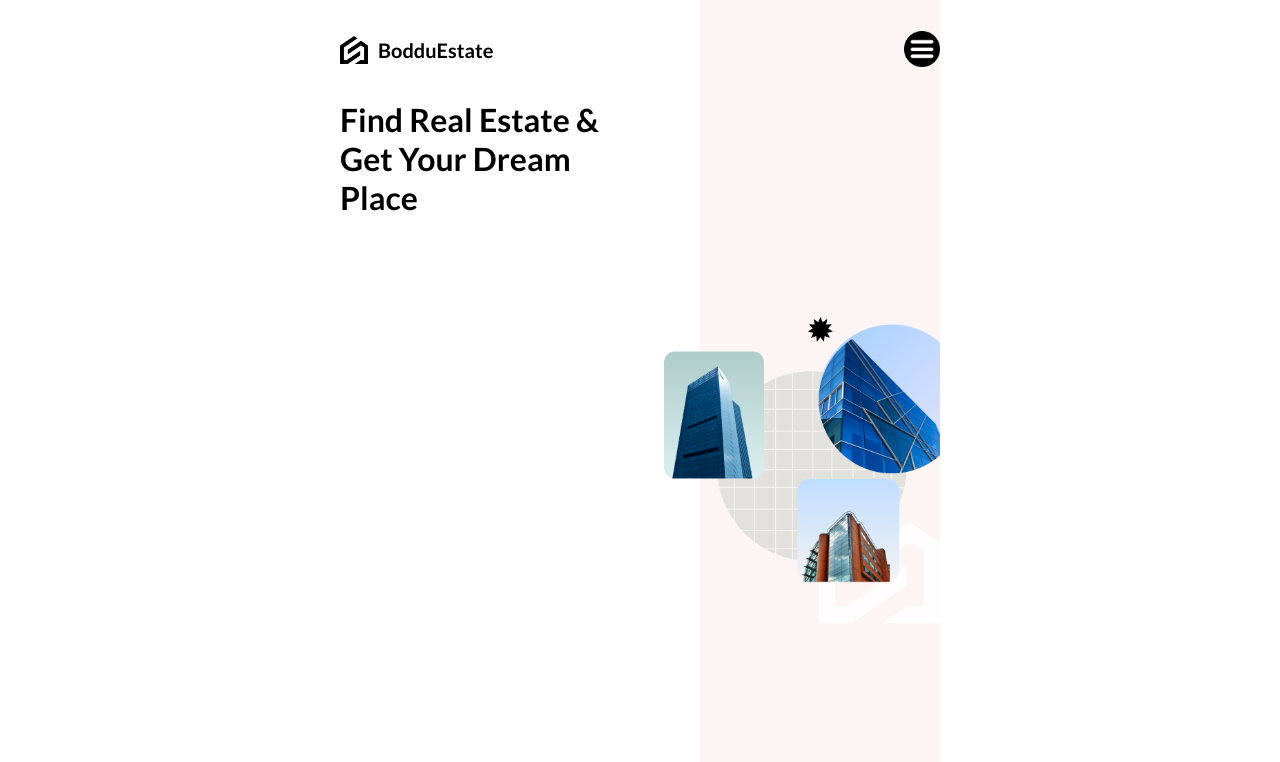
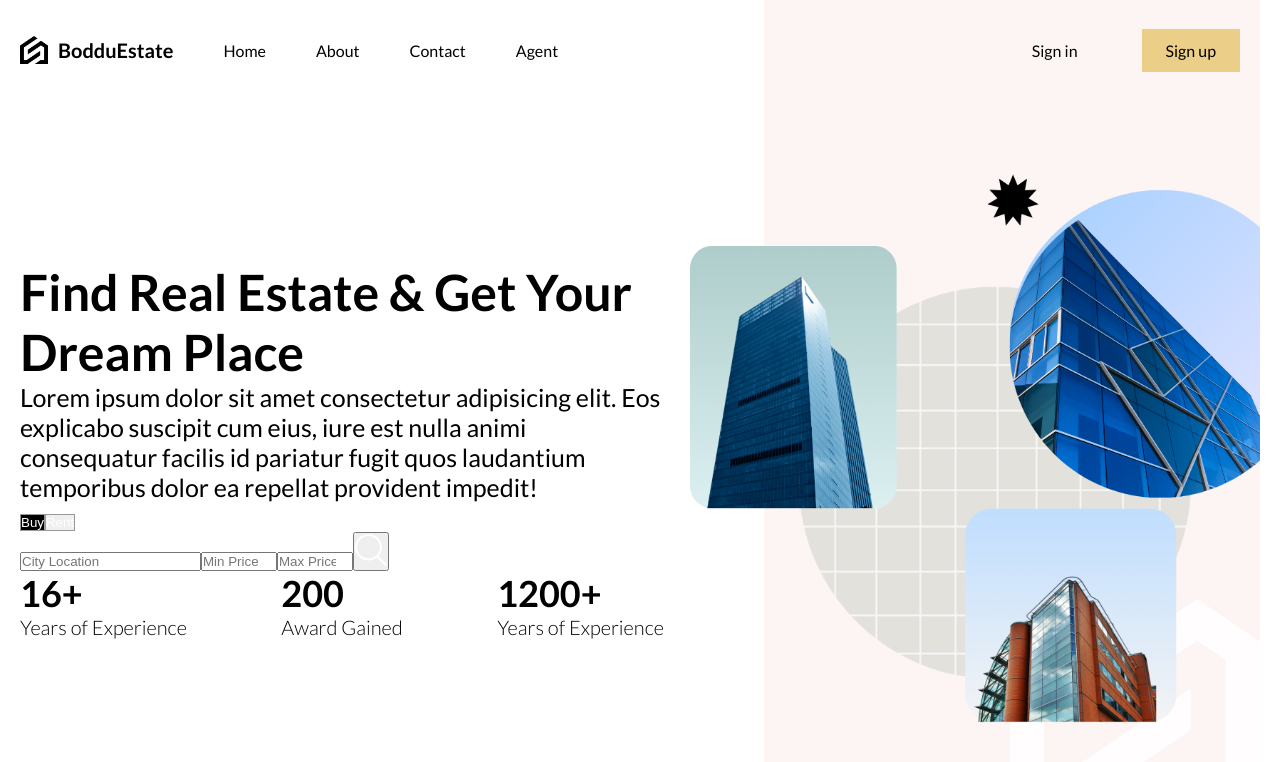
Before and after one commit to Saisivaji/real-estate-ui, a React (Vite) app: page / in a window 1280 px wide. Shown: the top 762 px of the page. Built offline with nearby package versions, Linux system fonts and the light colour scheme.

Commit message:
impplemented SearchBar

```diff
--- a/src/components/navbar/navbar.scss
+++ b/src/components/navbar/navbar.scss
@@ -70,7 +70,7 @@ nav {
     .menu {
       position: absolute;
       top: 0;
-      right:-50%;
+      right: -50%;
       background-color: black;
       color: white;
       height: 100vh;
--- /dev/null
+++ b/src/components/searchBar/SearchBar.jsx
@@ -0,0 +1,50 @@
+import { useState } from "react";
+import "../searchBar/searchBar.scss";
+
+const types = ["Buy", "Rent"];
+export default function SearchBar() {
+  const [query, setQuery] = useState({
+    type: "Buy",
+    location: "",
+    minPrice: 0,
+    maxPrice: 0,
+  });
+  const switchType = (val) => {
+    setQuery((prev) => ({ ...prev, type: val }));
+  };
+  return (
+    <div className="searchBar">
+      <div className="type">
+        {types.map((type) => (
+          <button
+            key={type}
+            onClick={() => switchType(type)}
+            className={query.type === type ? "active" : ""}
+          >
+            {type}
+          </button>
+        ))}
+      </div>
+      <form>
+        <input type="text" name="location" placeholder="City Location" />
+        <input
+          type="number"
+          name="minPrice"
+          min={0}
+          max={10000}
+          placeholder="Min Price"
+        />
+        <input
+          type="number"
+          name="maxPrice"
+          min={0}
+          max={10000}
+          placeholder="Max Price"
+        />
+        <button>
+          <img src="/search.png" alt="" />
+        </button>
+      </form>
+    </div>
+  );
+}
--- /dev/null
+++ b/src/components/searchBar/searchBar.scss
@@ -0,0 +1,15 @@
+.searchBar {
+  .type {
+    button {
+      padding: 16px 36 px;
+      border: 1px solid #999;
+      cursor: pointer;
+      color: white;
+
+      &.active {
+        background-color: black;
+        color: white;
+      }
+    }
+  }
+}
--- a/src/responsive.scss
+++ b/src/responsive.scss
@@ -1,4 +1,4 @@
-@mixin lg {
+@mixin sm {
   @media (max-width: 738px) {
     @content;
   }
@@ -8,7 +8,7 @@
     @content;
   }
 }
-@mixin sm {
+@mixin lg {
   @media (max-width: 1366px) {
     @content;
   }
--- a/src/routes/homepage/HomePage.jsx
+++ b/src/routes/homepage/HomePage.jsx
@@ -1,3 +1,4 @@
+import SearchBar from "../../components/searchBar/SearchBar.jsx";
 import "./homePage.scss";
 export default function HomePage() {
   return (
@@ -6,7 +7,27 @@ export default function HomePage() {
         <div className="wrapper">
           <div className="title">
             <h1>Find Real Estate & Get Your Dream Place </h1>
-            <p></p>
+            <p>
+              Lorem ipsum dolor sit amet consectetur adipisicing elit. Eos
+              explicabo suscipit cum eius, iure est nulla animi consequatur
+              facilis id pariatur fugit quos laudantium temporibus dolor ea
+              repellat provident impedit!
+            </p>
+            <SearchBar />
+            <div className="boxes">
+              <div className="box">
+                <h1>16+</h1>
+                <h2>Years of Experience</h2>
+              </div>
+              <div className="box">
+                <h1>200</h1>
+                <h2>Award Gained</h2>
+              </div>
+              <div className="box">
+                <h1>1200+</h1>
+                <h2>Years of Experience</h2>
+              </div>
+            </div>
           </div>
         </div>
       </div>
--- a/src/routes/homepage/homePage.scss
+++ b/src/routes/homepage/homePage.scss
@@ -3,8 +3,29 @@
   height: 100%;
   .textContainer {
     flex: 3;
-    .wrapper{
-        padding-right: 100px;
+    .wrapper {
+      padding-right: 100px;
+      display: flex;
+      flex-direction: column;
+      justify-content: center;
+      gap: 50px;
+      height: 100%;
+
+      .title{
+        font-size: 25px;
+      }
+      .boxes{
+        display: flex;
+        justify-content: space-between;
+
+        h1{
+            font-size: 36px;
+        }
+        h2{
+            font-size: 20px;
+            font-weight: 300;
+        }
+      }
     }
   }
   .imageContainer {
```
